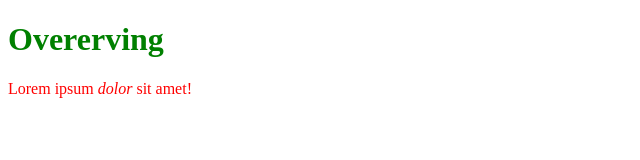
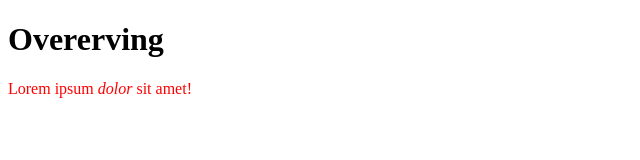
Before and after one commit to AnnHannes/CSS_Deel_1, a plain HTML site: page CSS_Deel_1_Voorbeelden/CSS_Deel_1_Voorbeeld_3/index.html in a window 1280 px wide. Shown: the whole page, without its empty margins (0-640 px from the left). Drawn offline with Linux system fonts and the light colour scheme.

Commit message:
Update index.html

```diff
--- a/CSS_Deel_1_Voorbeelden/CSS_Deel_1_Voorbeeld_3/index.html
+++ b/CSS_Deel_1_Voorbeelden/CSS_Deel_1_Voorbeeld_3/index.html
@@ -10,7 +10,7 @@
 </head>
 
 <body>
-    <h1 style="color:green">Overerving</h1>
+    <h1>Overerving</h1>
     <p>Lorem ipsum <em>dolor</em> sit amet!</p>
 </body>
 
```
